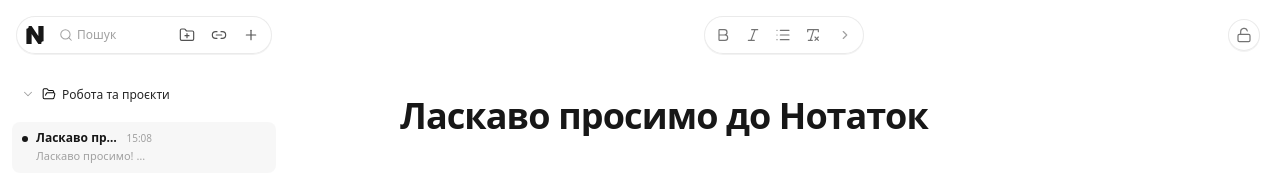
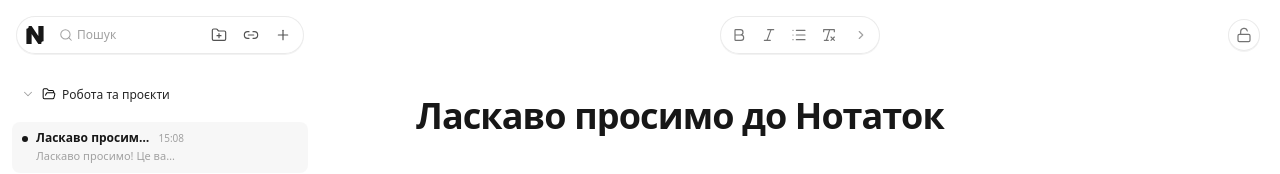
Before and after one commit to worka2378-design/Noroom, a React (Vite) app: page / in a window 1280 px wide. Shown: the top 174 px of the page. Built offline with nearby package versions, Linux system fonts and the light colour scheme; a web font is replaced by a local one.

Commit message:
style: adjust sidebar width and refine folder UI
Increase sidebar width for better layout consistency and optimize folder label truncation to prevent overflow.

```diff
--- a/src/App.tsx
+++ b/src/App.tsx
@@ -832,7 +832,7 @@ export default function App() {
         {/* Left Side: Sidebar Controls (Matches Sidebar width exactly) */}
         <div
           className={`flex items-center px-3.5 sm:px-4 transition-all duration-300 ease-out shrink-0 pointer-events-auto ${
-            isSidebarCollapsed ? 'w-auto' : 'w-64 sm:w-72'
+            isSidebarCollapsed ? 'w-auto' : 'w-72 sm:w-80'
           }`}
         >
           {isSidebarCollapsed ? (
--- a/src/components/Sidebar.tsx
+++ b/src/components/Sidebar.tsx
@@ -638,11 +638,11 @@ export const Sidebar = forwardRef<SidebarHandle, SidebarProps>(({
                 className="w-full text-xs font-medium text-neutral-900 bg-white border border-neutral-300 focus:border-neutral-900 rounded-full px-2.5 py-0.5 outline-none transition-colors"
               />
             ) : (
-              <div className="flex items-center gap-1.5 truncate">
+              <div className="flex items-center gap-1 min-w-0 flex-1">
                 <span
                   onDoubleClick={(e) => startRename(folder, e)}
-                  title="Подвійний клік щоб змінити назву"
-                  className={`text-xs truncate block leading-tight hover:text-neutral-950 ${
+                  title={`${folder.name} (Подвійний клік щоб змінити назву)`}
+                  className={`text-xs truncate block leading-tight hover:text-neutral-950 flex-1 min-w-0 ${
                     isSubFolder ? 'font-normal text-neutral-700' : 'font-medium text-neutral-800'
                   }`}
                 >
@@ -651,7 +651,7 @@ export const Sidebar = forwardRef<SidebarHandle, SidebarProps>(({
                 {folder.autoCreated && !folder.interacted && (
                   <span
                     title="Автоматично створена папка"
-                    className="text-[9px] text-neutral-400 bg-neutral-100 px-1 py-0.2 rounded font-normal shrink-0"
+                    className="text-[9px] text-neutral-400 font-normal shrink-0 tracking-tight select-none"
                   >
                     авто
                   </span>
@@ -723,7 +723,7 @@ export const Sidebar = forwardRef<SidebarHandle, SidebarProps>(({
     <aside
       id="app-sidebar"
       className={`h-full relative flex flex-col bg-white transition-all duration-200 select-none ${
-        isCollapsed ? 'w-0 opacity-0 overflow-hidden pointer-events-none' : 'w-64 sm:w-72 opacity-100'
+        isCollapsed ? 'w-0 opacity-0 overflow-hidden pointer-events-none' : 'w-72 sm:w-80 opacity-100'
       }`}
     >
       {/* Floating minimal scrollbar in anchor dot style */}
```
